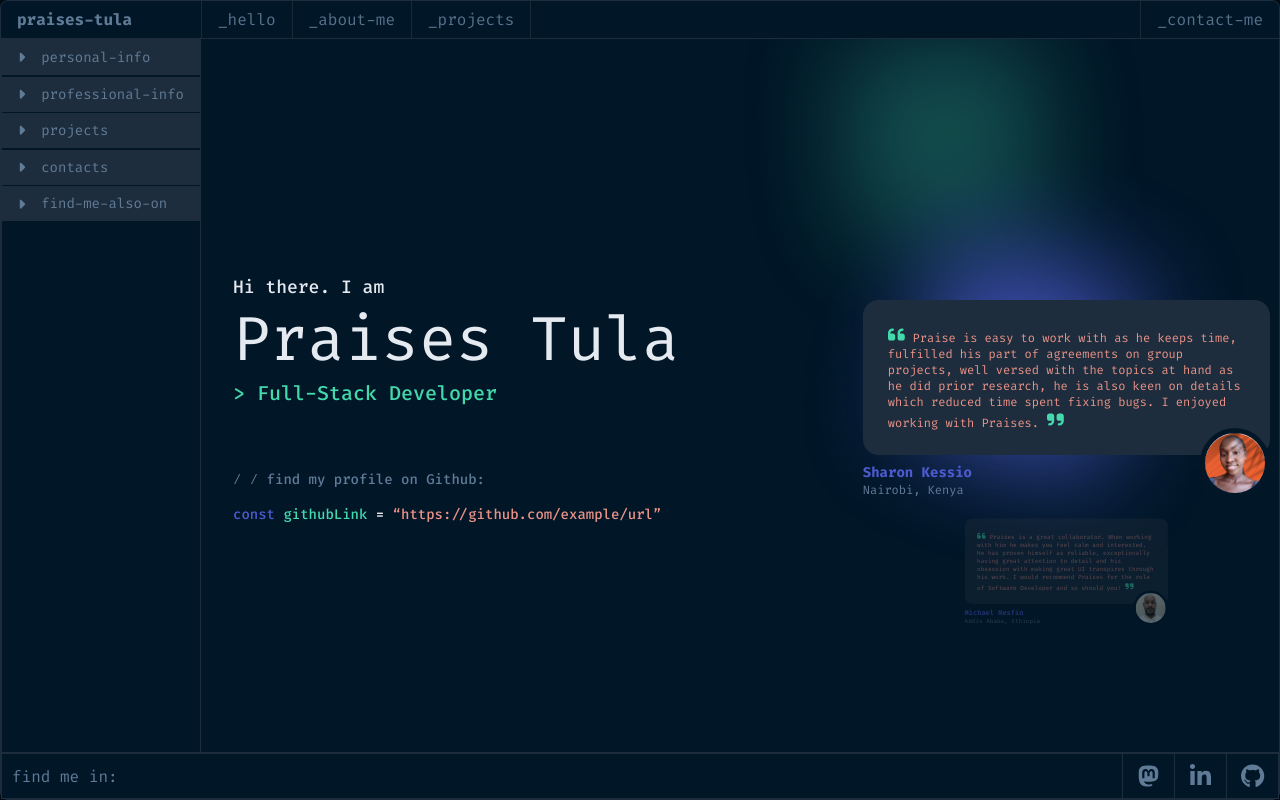
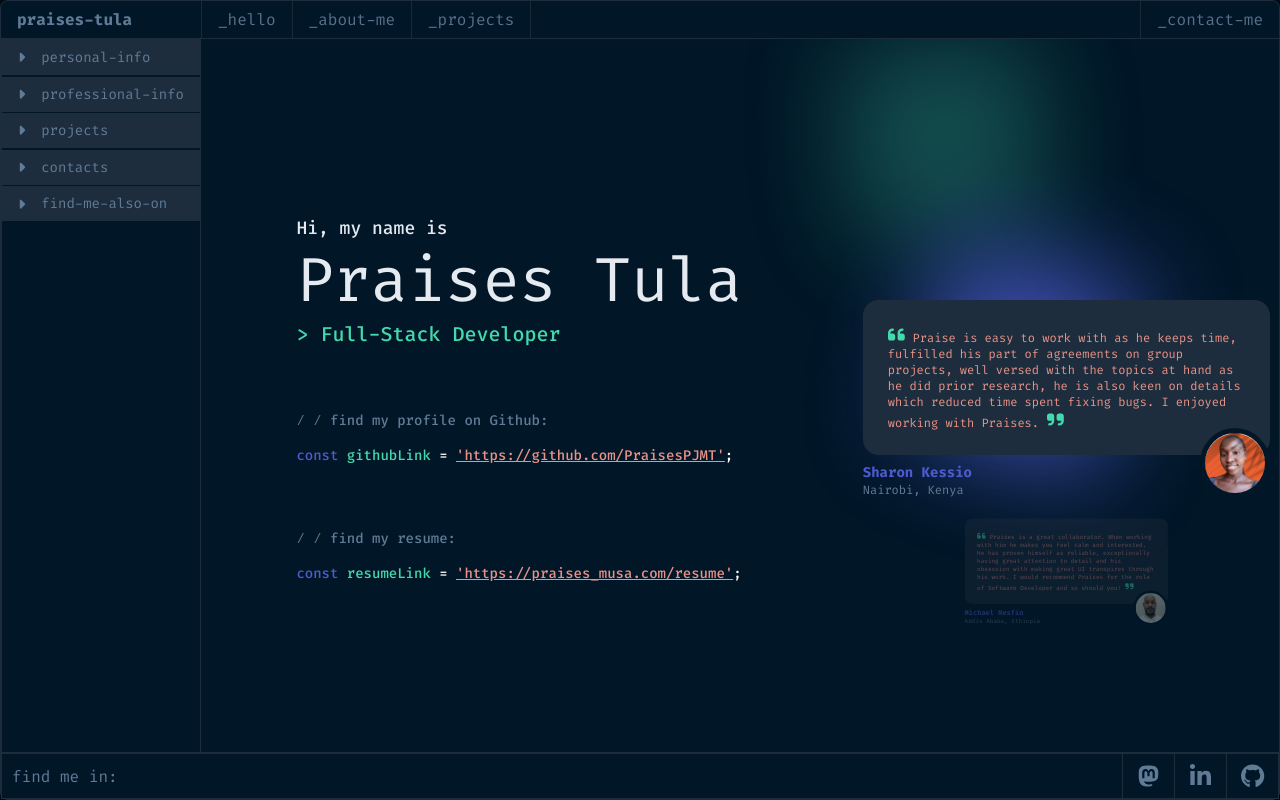
Before and after one commit to PraisesPJMT/Praises-Tula, a React (Create React App) app: page / in a window 1280 px wide. Built offline with nearby package versions, Linux system fonts and the light colour scheme.

Commit message:
Improve `SideBar` navigation links

```diff
--- a/src/components/about/Personal.js
+++ b/src/components/about/Personal.js
@@ -7,7 +7,8 @@ import {
 } from '@fortawesome/free-brands-svg-icons';
 
 const Bio = () => (
-  <div id="bio" className="text-block">
+  <div className="text-block">
+    <hr className="linkage" id="bio" />
     <h3 className="sub-heading2">
       <span className="harsh">## </span>
       personal-info
@@ -29,7 +30,8 @@ const Bio = () => (
 );
 
 const Interest = () => (
-  <div id="interest" className="text-block">
+  <div className="text-block">
+    <hr className="linkage" id="interest" />
     <h3 className="sub-heading2">
       <span className="harsh">## </span>
       personal-info
@@ -49,7 +51,8 @@ const Interest = () => (
   </div>
 );
 const Profiles = () => (
-  <div id="public-profiles" className="text-block">
+  <div className="text-block">
+    <hr className="linkage" id="public-profiles" />
     <h3 className="sub-heading2">
       <span className="harsh">## </span>
       personal-info
--- a/src/components/about/Professional.js
+++ b/src/components/about/Professional.js
@@ -11,7 +11,8 @@ import {
 } from '@fortawesome/free-brands-svg-icons';
 
 const ProBasic = () => (
-  <div id="basic" className="text-block">
+  <div className="text-block">
+    <hr className="linkage" id="basic" />
     <h3 className="sub-heading2">
       <span className="harsh">## </span>
       professional-info
@@ -21,17 +22,17 @@ const ProBasic = () => (
       </span>
     </h3>
     <p>
-      I&apos;m relatively new to the software development world and
+      I fully immersed myself into the software development world and
       since May 2022 I&apos;ve been building my technical, leadership,
       and collaborative skills at
       {' '}
       <a className="text-link" href="https://www.microverse.org/" target="_blank" rel="noreferrer">Microverse</a>
       {' '}
-      through collaborating
+      through collaboration
       and pair programming with other students from all over the world.
       <br />
       <br />
-      As a Software Developer, my goal is to continually increase my
+      As a Software Developer, my goal is to continually improve my
       programming skills in order to present better solutions to my
       employers and their clients. I enjoy uncovering new ideas and
       would use them to advance my employers&apos; mission to deliver
@@ -41,7 +42,8 @@ const ProBasic = () => (
 );
 
 const TechStack = () => (
-  <div id="tech-stack" className="text-block">
+  <div className="text-block">
+    <hr className="linkage" id="tech-stack" />
     <h3 className="sub-heading2">
       <span className="harsh">## </span>
       professional-info
@@ -175,7 +177,8 @@ const TechStack = () => (
   </div>
 );
 const TechTools = () => (
-  <div id="tool-stack" className="text-block">
+  <div className="text-block">
+    <hr className="linkage" id="tool-stack" />
     <h3 className="sub-heading2">
       <span className="harsh">## </span>
       professional-info
--- a/src/components/hello/Hello.js
+++ b/src/components/hello/Hello.js
@@ -9,7 +9,7 @@ const Hello = () => (
     <article>
       <div className="headline">
         <h1>Praises Tula</h1>
-        <p className="norm">Hi there. I am</p>
+        <p className="norm">Hi, my name is</p>
         <p className="sub-title">&gt; Full-Stack Developer</p>
       </div>
       <div className="green-bg" />
@@ -23,7 +23,21 @@ const Hello = () => (
           <span className="purple">const </span>
           <span className="green">githubLink</span>
           {' = '}
-          <span className="orange">“https://github.com/example/url”</span>
+          <a className="orange" href="https://github.com/PraisesPJMT" target="_blank" rel="noreferrer">&apos;https://github.com/PraisesPJMT&apos;</a>
+          ;
+        </p>
+      </div>
+      <div>
+        <p className="comment">
+          <span className="mono">&frasl; &frasl; </span>
+          find my resume:
+        </p>
+        <p className="code">
+          <span className="purple">const </span>
+          <span className="green">resumeLink</span>
+          {' = '}
+          <a className="orange" href="https://docs.google.com/document/d/1UT2dALVTL1gE2cw7n67ZIFyi1tpZjLPGfFEBtJNI2Yc/edit?usp=sharing" target="_blank" rel="noreferrer">&apos;https://praises_musa.com/resume&apos;</a>
+          ;
         </p>
       </div>
     </article>
--- a/src/index.css
+++ b/src/index.css
@@ -1,10 +1,8 @@
 @import url('https://fonts.googleapis.com/css2?family=Fira+Code:wght@300;400;500;600;700&display=swap');
 
-/* html { */
-
-/*  scroll-behavior: smooth; */
-
-/* } */
+html {
+  scroll-behavior: smooth;
+}
 
 * {
   margin: 0;
--- a/src/sections/Sections.css
+++ b/src/sections/Sections.css
@@ -117,6 +117,7 @@
     gap: 3rem;
     justify-content: center;
     padding: 2rem;
+    margin: auto;
   }
 
   #hello aside {
@@ -280,4 +281,11 @@
   .project:hover {
     scale: 1.05;
   }
+
+  .linkage {
+    display: block;
+    position: relative;
+    visibility: hidden;
+    top: -30px;
+  }
 }
--- a/src/sections/SideBar.js
+++ b/src/sections/SideBar.js
@@ -1,5 +1,4 @@
 import { useState } from 'react';
-// import { useNavigate } from 'react-router-dom';
 import { FontAwesomeIcon } from '@fortawesome/react-fontawesome';
 import {
   faCaretDown, faCaretRight, faChevronRight,
@@ -54,7 +53,7 @@ const SideBar = () => {
       return (
         item.details.map((detail) => (
           <label className="sub-links checkbox-label" htmlFor={detail.subtitle} key={detail.subtitle}>
-            <input type="checkbox" id={detail.subtitle} className="checkbox" onChange={() => { window.location.pathname = '#projects'; }} />
+            <input type="checkbox" id={detail.subtitle} className="checkbox" onChange={() => { window.location.href = '#projects'; }} />
             <span className="label">
               <FontAwesomeIcon
                 className="content-icon"
@@ -68,7 +67,7 @@ const SideBar = () => {
     }
     return (
       item.details.map((detail) => (
-        <a className="sub-links" id={detail.id} key={detail.subtitle} href={`#${detail.link}`} target="_blank" rel="noreferrer">
+        <a className="sub-links" id={detail.id} key={detail.subtitle} href={detail.link} target="_blank" rel="noreferrer">
           <FontAwesomeIcon
             className="content-icon"
             icon={icons[detail.id - 1].icon}
```
